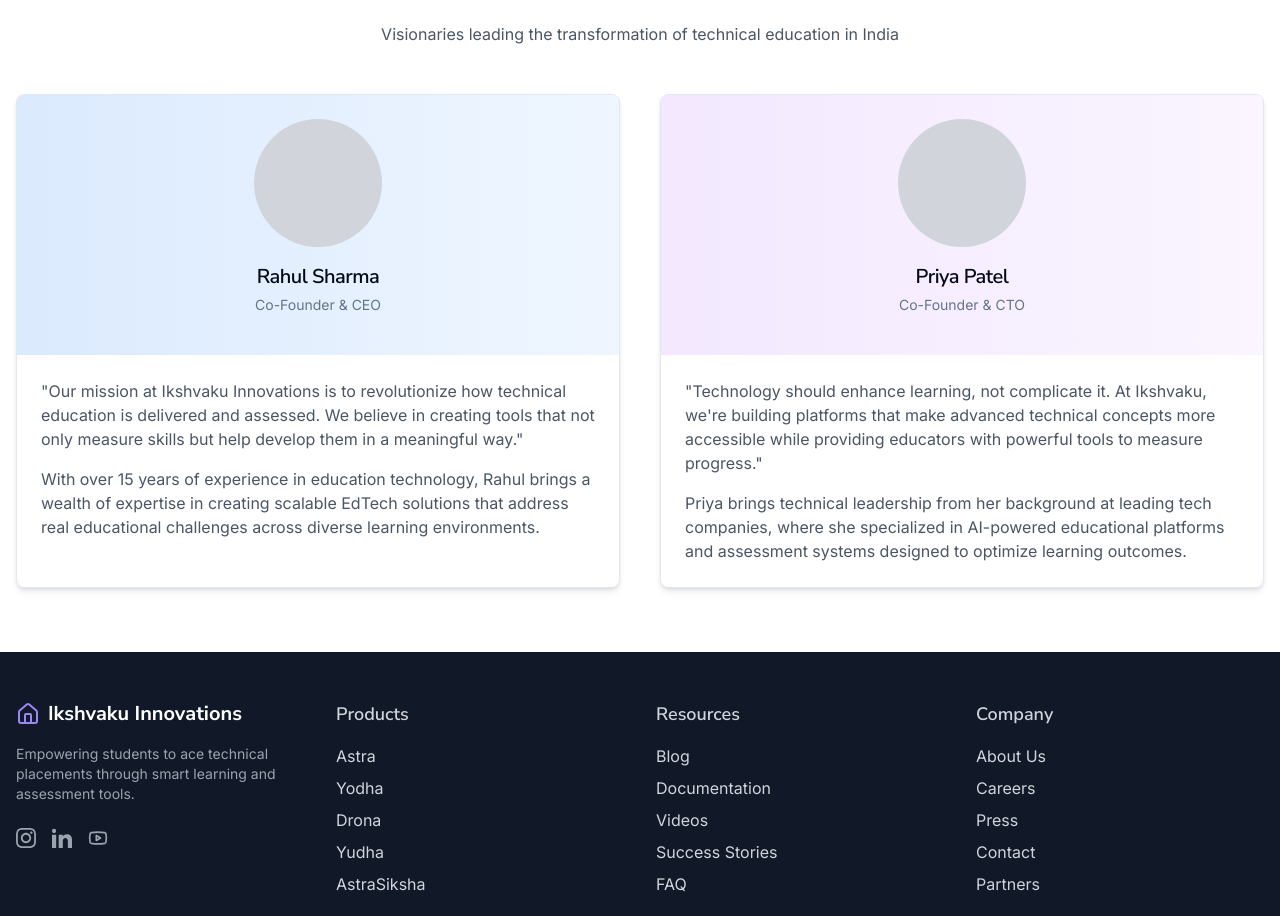
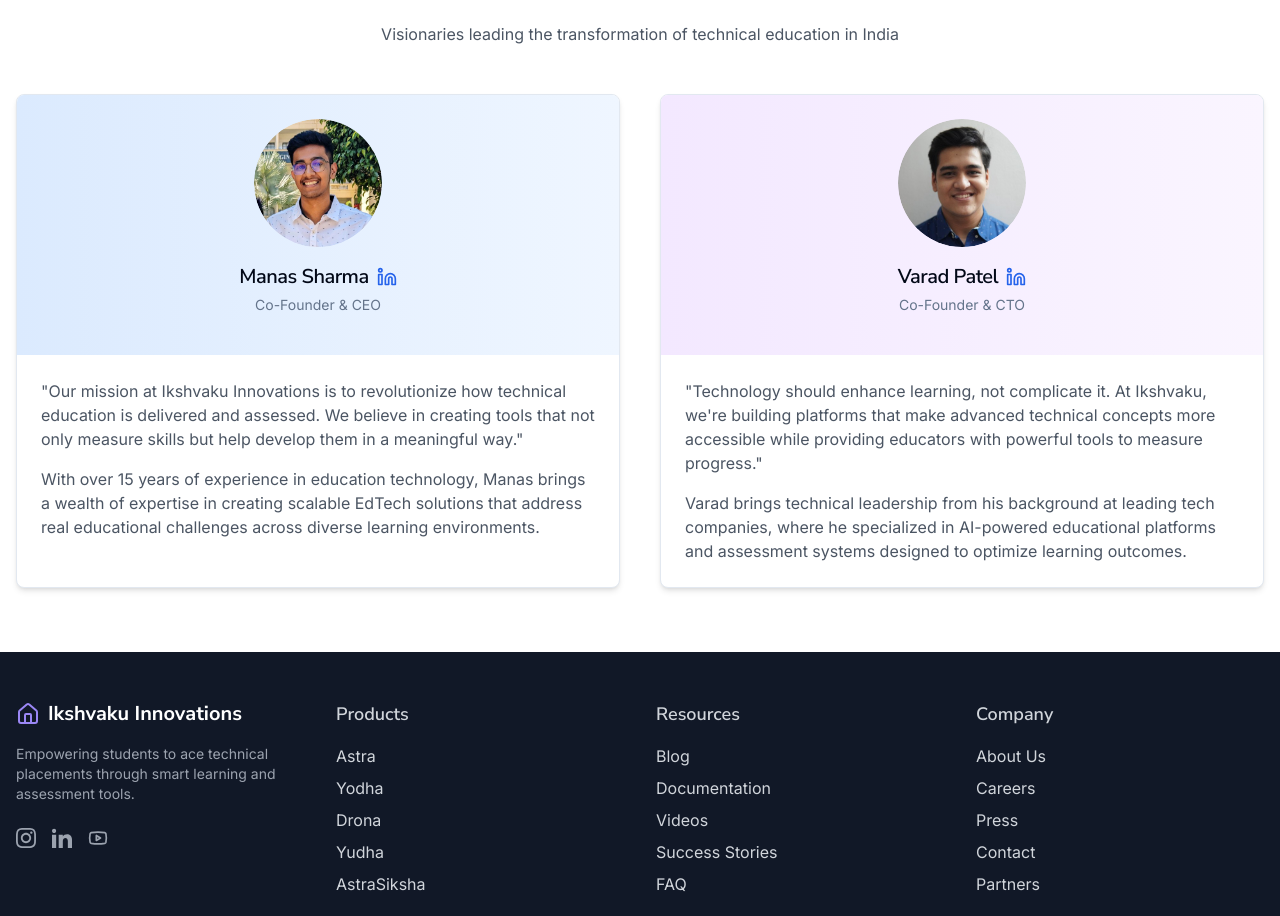
Before and after one commit to manas-jain09/placement-ace-platform, a React (Vite) app: page /about in a window 1280 px wide. Shown: the part 1441-2357 px from the top of the page. Built offline with nearby package versions, Linux system fonts and the light colour scheme.

Commit message:
Fix: Update contact and about us sections
Replaced Twitter icon with YouTube in the contact section. Added images for co-founders Manas and Varad in the about us section. Added LinkedIn icons for each co-founder, linking to their profiles.

```diff
--- a/src/components/ContactSection.tsx
+++ b/src/components/ContactSection.tsx
@@ -1,3 +1,4 @@
+
 import React from 'react';
 import { Mail, Phone, Globe, Send } from 'lucide-react';
 import { Button } from "@/components/ui/button";
@@ -70,14 +71,14 @@ const ContactSection = () => {
                       <path d="M12 2.163c3.204 0 3.584.012 4.85.07 3.252.148 4.771 1.691 4.919 4.919.058 1.265.069 1.645.069 4.849 0 3.205-.012 3.584-.069 4.849-.149 3.225-1.664 4.771-4.919 4.919-1.266.058-1.644.07-4.85.07-3.204 0-3.584-.012-4.849-.07-3.26-.149-4.771-1.699-4.919-4.92-.058-1.265-.07-1.644-.07-4.849 0-3.204.013-3.583.07-4.849.149-3.227 1.664-4.771 4.919-4.919 1.266-.057 1.645-.069 4.849-.069zm0-2.163c-3.259 0-3.667.014-4.947.072-4.358.2-6.78 2.618-6.98 6.98-.059 1.281-.073 1.689-.073 4.948 0 3.259.014 3.668.072 4.948.2 4.358 2.618 6.78 6.98 6.98 1.281.058 1.689.072 4.948.072 3.259 0 3.668-.014 4.948-.072 4.354-.2 6.782-2.618 6.979-6.98.059-1.28.073-1.689.073-4.948 0-3.259-.014-3.667-.072-4.947-.196-4.354-2.617-6.78-6.979-6.98-1.281-.059-1.69-.073-4.949-.073zm0 5.838c-3.403 0-6.162 2.759-6.162 6.162s2.759 6.163 6.162 6.163 6.162-2.759 6.162-6.163c0-3.403-2.759-6.162-6.162-6.162zm0 10.162c-2.209 0-4-1.79-4-4 0-2.209 1.791-4 4-4s4 1.791 4 4c0 2.21-1.791 4-4 4zm6.406-11.845c-.796 0-1.441.645-1.441 1.44s.645 1.44 1.441 1.44c.795 0 1.439-.645 1.439-1.44s-.644-1.44-1.439-1.44z" />
                     </svg>
                   </a>
-                  <a href="#" className="bg-gray-100 hover:bg-gray-200 p-2 rounded-full transition-colors" aria-label="Twitter">
+                  <a href="#" className="bg-gray-100 hover:bg-gray-200 p-2 rounded-full transition-colors" aria-label="YouTube">
                     <svg className="h-5 w-5" fill="currentColor" viewBox="0 0 24 24">
-                      <path d="M4.98 3.5c0 1.381-1.11 2.5-2.48 2.5s-2.48-1.119-2.48-2.5c0-1.38 1.11-2.5 2.48-2.5s2.48 1.12 2.48 2.5zm.02 4.5h-5v16h5v-16zm7.982 0h-4.968v16h4.969v-8.399c0-4.67 6.029-5.052 6.029 0v8.399h4.988v-10.131c0-7.88-8.922-7.593-11.018-3.714v-2.155z" />
+                      <path d="M23.498 6.186a3.016 3.016 0 0 0-2.122-2.136C19.505 3.545 12 3.545 12 3.545s-7.505 0-9.377.505A3.017 3.017 0 0 0 .502 6.186C0 8.07 0 12 0 12s0 3.93.502 5.814a3.016 3.016 0 0 0 2.122 2.136c1.871.505 9.376.505 9.376.505s7.505 0 9.377-.505a3.015 3.015 0 0 0 2.122-2.136C24 15.93 24 12 24 12s0-3.93-.502-5.814zM9.545 15.568V8.432L15.818 12l-6.273 3.568z" />
                     </svg>
                   </a>
                   <a href="#" className="bg-gray-100 hover:bg-gray-200 p-2 rounded-full transition-colors" aria-label="LinkedIn">
                     <svg className="h-5 w-5" fill="currentColor" viewBox="0 0 24 24">
-                      <path d="M24 4.557c-.883.392-1.832.656-2.828.775 1.017-.609 1.798-1.574 2.165-2.724-.951.564-2.005.974-3.127 1.195-.897-.957-2.178-1.555-3.594-1.555-3.179 0-5.515 2.966-4.797 6.045-4.091-.205-7.719-2.165-10.148-5.144-1.29 2.213-.669 5.108 1.523 6.574-.806-.026-1.566-.247-2.229-.616-.054 2.281 1.581 4.415 3.949 4.89-.693.188-1.452.232-2.224.084.626 1.956 2.444 3.379 4.6 3.419-2.07 1.623-4.678 2.348-7.29 2.04 2.179 1.397 4.768 2.212 7.548 2.212 9.142 0 14.307-7.721 13.995-14.646.962-.695 1.797-1.562 2.457-2.549z" />
+                      <path d="M4.98 3.5c0 1.381-1.11 2.5-2.48 2.5s-2.48-1.119-2.48-2.5c0-1.38 1.11-2.5 2.48-2.5s2.48 1.12 2.48 2.5zm.02 4.5h-5v16h5v-16zm7.982 0h-4.968v16h4.969v-8.399c0-4.67 6.029-5.052 6.029 0v8.399h4.988v-10.131c0-7.88-8.922-7.593-11.018-3.714v-2.155z" />
                     </svg>
                   </a>
                 </div>
--- a/src/pages/AboutUs.tsx
+++ b/src/pages/AboutUs.tsx
@@ -9,7 +9,9 @@ import {
   CardHeader,
   CardTitle
 } from '@/components/ui/card';
-import { Target, Lightbulb, Award } from 'lucide-react';
+import { Target, Lightbulb, Award, Linkedin } from 'lucide-react';
+import { Avatar, AvatarFallback, AvatarImage } from "@/components/ui/avatar";
+import { Button } from "@/components/ui/button";
 
 const AboutUs = () => {
   return (
@@ -127,10 +129,18 @@ const AboutUs = () => {
             <div className="grid grid-cols-1 md:grid-cols-2 gap-10">
               <Card className="overflow-hidden shadow-md hover:shadow-xl transition-all">
                 <div className="bg-gradient-to-r from-blue-100 to-blue-50 p-6">
-                  <div className="w-32 h-32 rounded-full bg-gray-300 mx-auto mb-4">
-                    {/* Founder image placeholder */}
+                  <div className="w-32 h-32 rounded-full mx-auto mb-4 overflow-hidden">
+                    <Avatar className="w-full h-full">
+                      <AvatarImage src="/Manas.jpeg" alt="Manas Sharma" className="object-cover" />
+                      <AvatarFallback>MS</AvatarFallback>
+                    </Avatar>
                   </div>
-                  <CardTitle className="text-center text-xl mb-1">Rahul Sharma</CardTitle>
+                  <div className="flex items-center justify-center gap-2 mb-1">
+                    <CardTitle className="text-center text-xl">Manas Sharma</CardTitle>
+                    <a href="https://www.linkedin.com/in/manas-sharma" target="_blank" rel="noopener noreferrer" aria-label="LinkedIn Profile">
+                      <Linkedin className="h-5 w-5 text-blue-600 hover:text-blue-800 transition-colors" />
+                    </a>
+                  </div>
                   <CardDescription className="text-center mb-4">Co-Founder & CEO</CardDescription>
                 </div>
                 <CardContent className="pt-6">
@@ -138,17 +148,25 @@ const AboutUs = () => {
                     "Our mission at Ikshvaku Innovations is to revolutionize how technical education is delivered and assessed. We believe in creating tools that not only measure skills but help develop them in a meaningful way."
                   </p>
                   <p className="text-gray-600">
-                    With over 15 years of experience in education technology, Rahul brings a wealth of expertise in creating scalable EdTech solutions that address real educational challenges across diverse learning environments.
+                    With over 15 years of experience in education technology, Manas brings a wealth of expertise in creating scalable EdTech solutions that address real educational challenges across diverse learning environments.
                   </p>
                 </CardContent>
               </Card>
 
               <Card className="overflow-hidden shadow-md hover:shadow-xl transition-all">
                 <div className="bg-gradient-to-r from-purple-100 to-purple-50 p-6">
-                  <div className="w-32 h-32 rounded-full bg-gray-300 mx-auto mb-4">
-                    {/* Founder image placeholder */}
+                  <div className="w-32 h-32 rounded-full mx-auto mb-4 overflow-hidden">
+                    <Avatar className="w-full h-full">
+                      <AvatarImage src="/Varad.jpeg" alt="Varad Patel" className="object-cover" />
+                      <AvatarFallback>VP</AvatarFallback>
+                    </Avatar>
                   </div>
-                  <CardTitle className="text-center text-xl mb-1">Priya Patel</CardTitle>
+                  <div className="flex items-center justify-center gap-2 mb-1">
+                    <CardTitle className="text-center text-xl">Varad Patel</CardTitle>
+                    <a href="https://www.linkedin.com/in/varad-patel" target="_blank" rel="noopener noreferrer" aria-label="LinkedIn Profile">
+                      <Linkedin className="h-5 w-5 text-blue-600 hover:text-blue-800 transition-colors" />
+                    </a>
+                  </div>
                   <CardDescription className="text-center mb-4">Co-Founder & CTO</CardDescription>
                 </div>
                 <CardContent className="pt-6">
@@ -156,7 +174,7 @@ const AboutUs = () => {
                     "Technology should enhance learning, not complicate it. At Ikshvaku, we're building platforms that make advanced technical concepts more accessible while providing educators with powerful tools to measure progress."
                   </p>
                   <p className="text-gray-600">
-                    Priya brings technical leadership from her background at leading tech companies, where she specialized in AI-powered educational platforms and assessment systems designed to optimize learning outcomes.
+                    Varad brings technical leadership from his background at leading tech companies, where he specialized in AI-powered educational platforms and assessment systems designed to optimize learning outcomes.
                   </p>
                 </CardContent>
               </Card>
```
